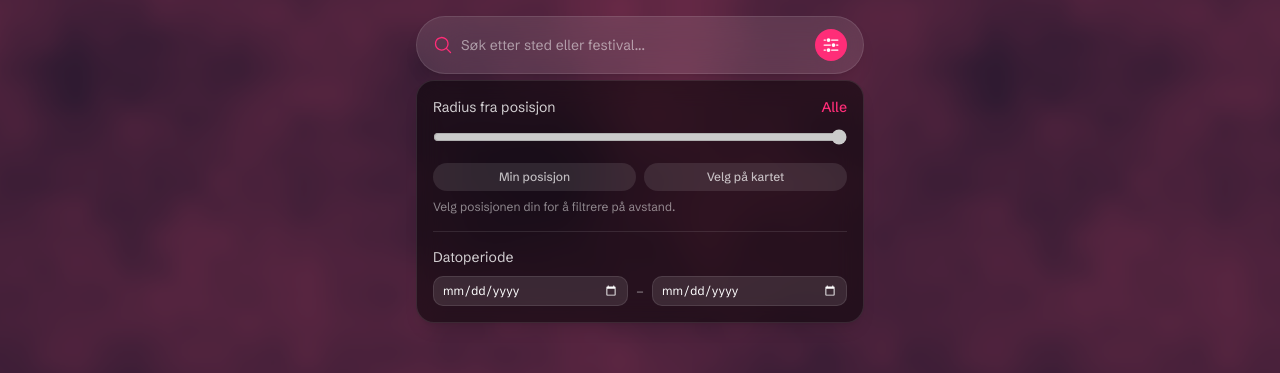
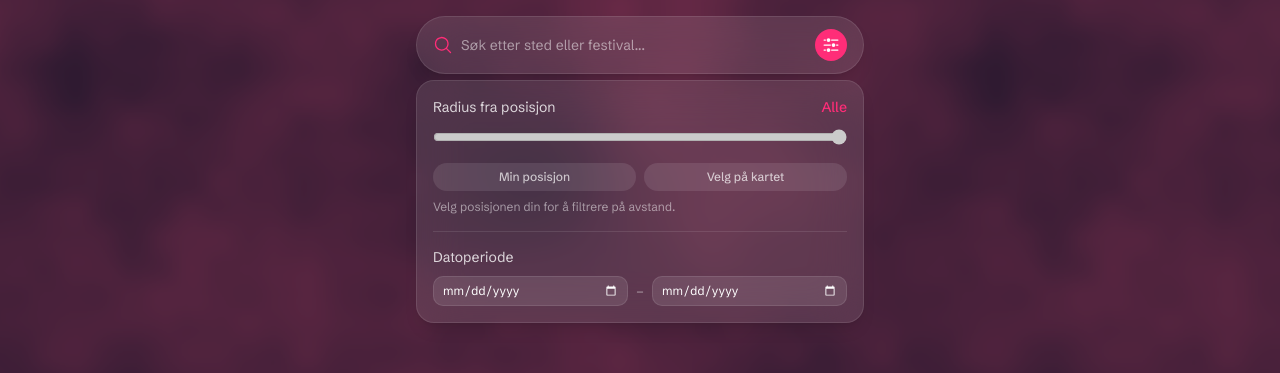
Before and after one commit to michellestefansen-hue/Tunetrail, a Next.js app: page / in a window 1280 px wide. Both pictures are taken after a click on the button "Filter". Shown: the top 373 px of the page. Built offline with nearby package versions, Linux system fonts and the light colour scheme; no server answers; the database is empty.

Commit message:
Match filter panel styling with search bar (white/10 + blur)

```diff
--- a/src/components/FilterPanel.tsx
+++ b/src/components/FilterPanel.tsx
@@ -27,7 +27,7 @@ export function FilterPanel({
 }) {
   return (
     <div className="pointer-events-auto absolute inset-x-0 top-[calc(env(safe-area-inset-top)+80px)] z-20 flex justify-center px-4">
-      <div className="flex w-full max-w-md flex-col gap-4 rounded-2xl border border-white/10 bg-black/50 p-4 shadow-lg backdrop-blur-md">
+      <div className="flex w-full max-w-md flex-col gap-4 rounded-2xl border border-white/10 bg-white/10 p-4 shadow-lg backdrop-blur-xl">
         <div>
           <div className="flex items-center justify-between text-sm text-white/80">
             <span>Radius fra posisjon</span>
```
